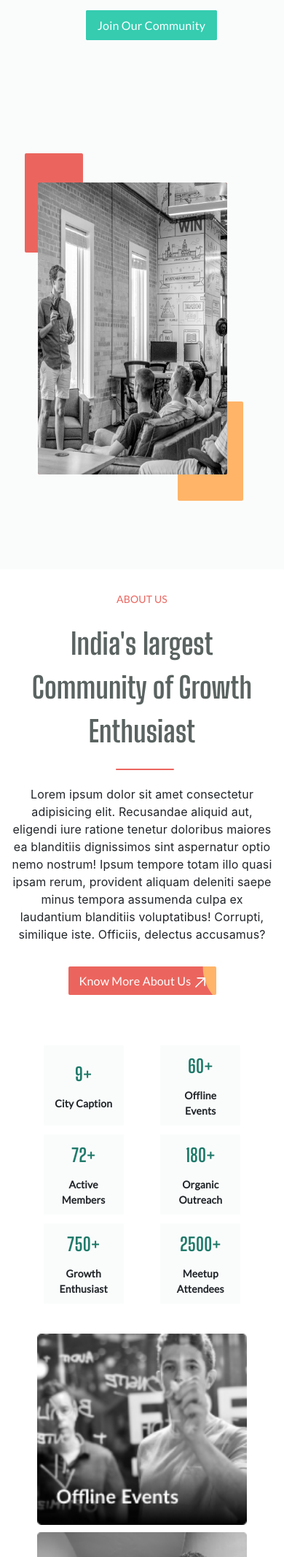
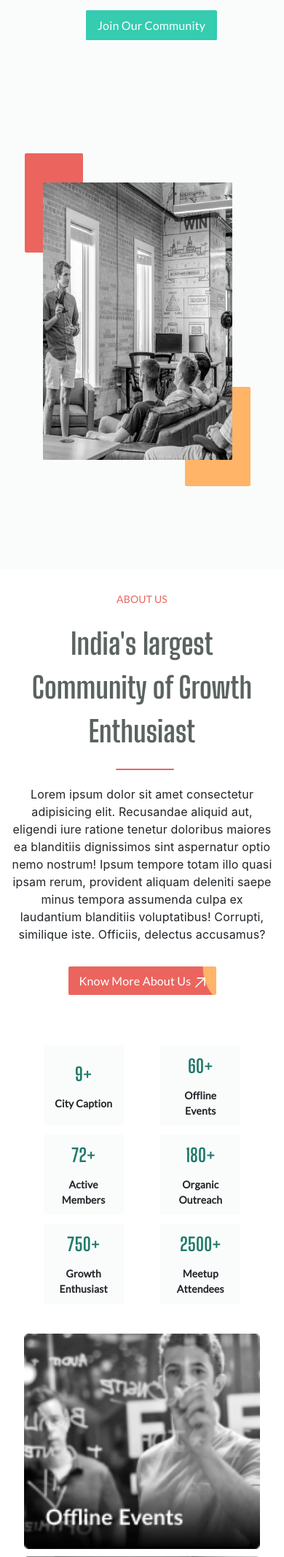
Before and after one commit to Git-Eniacoder/growthflok2, a PHP site: page / in a window 390 px wide. Shown: the part 510-2643 px from the top of the page at 73% size. Run offline with PHP 8.4, Linux system fonts and the light colour scheme; data that the repository does not hold is empty.

Commit message:
design related issues

```diff
--- a/css/extra.css
+++ b/css/extra.css
@@ -84,7 +84,7 @@
         width: 11rem;
     }
     .hover-shadow {
-        width: 80% !important;
+        /* width: 100% !important; */
     }
     /* .testimonial{
         margin: -5rem 0;
--- a/css/main.css
+++ b/css/main.css
@@ -457,7 +457,7 @@ body {
   z-index: 4;
   box-shadow: 1px 1px 4px rgba(0, 0, 0, 0.377);
   font-size: 1rem;
-  transition: all .3s ease-in;
+  transition: all .1s ease-in-out;
 }
 
 .header_main {
@@ -487,12 +487,12 @@ body {
 
 .header_main--nav .nav-item {
   position: relative;
-  transition: all .3s ease-in;
+  transition: all .1s ease-in-out;
 }
 
 .header_main--nav .nav-item:hover {
   text-decoration: none;
-  transition: all .3s ease-in;
+  transition: all .1s ease-in;
   color: #26423D;
 }
 
@@ -582,7 +582,7 @@ body {
   background: rgba(53, 204, 176, 0.16);
   border: 1px solid rgba(53, 204, 176, 0.16);
   border-radius: 2px;
-  transition: all .3s ease-in;
+  transition: all .1s ease-in;
 }
 
 .header_main--nav .h-btn:hover {
@@ -595,6 +595,7 @@ body {
   height: 4rem;
   position: relative;
   display: none;
+  backface-visibility: hidden;
 }
 
 .header_main--burger-menu {
@@ -647,7 +648,7 @@ body {
 
 .nav-active {
   position: relative;
-  transition: all .3s ease-in;
+  transition: all .1s ease-in;
   color: #26423D;
 }
 
@@ -858,7 +859,7 @@ body {
   left: 36rem;
 }
 
-@media only screen and (max-width: 700px) {
+@media only screen and (max-width: 600px) {
   .container {
     width: 40rem;
   }
@@ -893,15 +894,15 @@ body {
   }
   .hero_main--img .hero_img-box {
     width: 26rem;
-    height: 40rem;
+    height: 38rem;
     top: 7rem;
-    left: 2.8rem;
+    left: 3.5rem;
   }
   .hero_main--img .d-box-l-2 {
     width: 9rem;
     height: 13.6rem;
-    top: 37rem;
-    left: 22rem;
+    top: 35rem;
+    left: 23rem;
   }
 }
 
@@ -1147,7 +1148,7 @@ body {
 
 .ourteam_members--card .bottom .social {
   border-top: 1px solid #eef0f0;
-  margin: 4rem  1rem;
+  margin: 2.5rem  0rem;
   padding-top: .7rem;
 }
 
@@ -1229,7 +1230,7 @@ body {
   }
   .ourteam_members--card .bottom .social {
     border-top: 1px solid #eef0f0;
-    margin: 4rem  1rem;
+    margin: 2.5rem  0rem;
     padding-top: .7rem;
   }
   .mentor {
--- a/index.php
+++ b/index.php
@@ -363,7 +363,7 @@ img.hover-shadow {
 							</div>
 					</div>
 
-						<div class="carousel-item">
+						<!-- <div class="carousel-item">
 							<div class="services_main--comp">
 								<div class="services_main--comp-item">
 									<img src="./images/events-1.png" alt="" class="ser_item-img">
@@ -390,7 +390,7 @@ img.hover-shadow {
 										eiusmod</p>
 								</div>
 							</div>
-						</div>
+						</div> -->
 					</div>
 				</div>
 			</div>
@@ -401,12 +401,12 @@ img.hover-shadow {
                         </div>
                     </div>
                     <div class="bottom_bar--right">
-                           <div class="left left_move" id="gotoPre">
+                           <!-- <div class="left left_move" id="gotoPre">
                                 <img src="./icons/left-arr.svg" alt="">
-                            </div>
-                            <div class="right right_move"  id="gotoNext">
+                           </div> -->
+                           <!-- <div class="right right_move"  id="gotoNext">
                                 <img src="./icons/right-arr.svg" alt="">
-                            </div>
+                          </div>  -->
                     </div>
             </div>
         </section>
--- a/scss/components/_about.scss
+++ b/scss/components/_about.scss
@@ -299,7 +299,7 @@
 
                 .social{
                     border-top: 1px solid rgb(238, 240, 240);
-                    margin: 4rem  1rem;
+                    margin: 2.5rem  0rem;
                     padding-top: .7rem;
 
 
@@ -610,7 +610,7 @@
 
                     .social{
                         border-top: 1px solid rgb(238, 240, 240);
-                        margin: 4rem  1rem;
+                        margin: 2.5rem  0rem;
                         padding-top: .7rem;
 
 
--- a/scss/components/_header.scss
+++ b/scss/components/_header.scss
@@ -9,7 +9,7 @@
     // border: 1px solid red;
     box-shadow: 1px 1px 4px rgba(0, 0, 0, 0.377);
     font-size: 1rem;
-    transition: all .3s ease-in;
+    transition: all .1s ease-in-out;
 
     &_main{
         height: $head-sec-h;
@@ -42,14 +42,14 @@
 
             .nav-item{
                 position: relative;
-                transition: all .3s ease-in;
+                transition: all .1s ease-in-out;
 
 
 
                 &:hover{
 
                     text-decoration: none;
-                    transition: all .3s ease-in;
+                    transition: all .1s ease-in;
                     color: #26423D;
 
                     &::before{
@@ -170,7 +170,7 @@
                 background: $head-btn-bk-col;
                 border: 1px solid  $head-btn-bk-col;
                 border-radius: 2px;
-                transition: all .3s ease-in;
+                transition: all .1s ease-in;
 
                 &:hover{
 
@@ -186,6 +186,7 @@
             height: 4rem;
             position: relative;
             display: none;
+            backface-visibility: hidden;
             // border: 1px solid red;
 
             &-menu{
@@ -262,7 +263,7 @@
 // }
 .nav-active{
     position: relative;
-    transition: all .3s ease-in;
+    transition: all .1s ease-in;
     color: #26423D;
 
 
@@ -278,6 +279,7 @@
             border-radius: 50%;
             background: #FFB468;
             text-decoration: none;
+            // transition: all .3s ease-in;
             transition: all .3s ease-in;
 
         }
--- a/scss/components/_hero.scss
+++ b/scss/components/_hero.scss
@@ -114,7 +114,7 @@
 
 }
 
-@media only screen and (max-width: 700px){
+@media only screen and (max-width: 600px){
 
     .container{
         width: 40rem;
@@ -159,18 +159,16 @@
 
                 .hero_img-box{
                     width:26rem;
-                    height: 40rem;
+                    height: 38rem;
                     top: 7rem;
-                    left: 2.8rem;
-
-
+                    left: 3.5rem;
                 }
 
                 .d-box-l-2{
                     width: 9rem ;
                     height: 13.6rem;
-                    top: 37rem;
-                    left: 22rem;
+                    top: 35rem;
+                    left: 23rem;
                 }
             }
         }
```
Also changed, not shown: about.php (+16 -14 lines), 1 other file.
